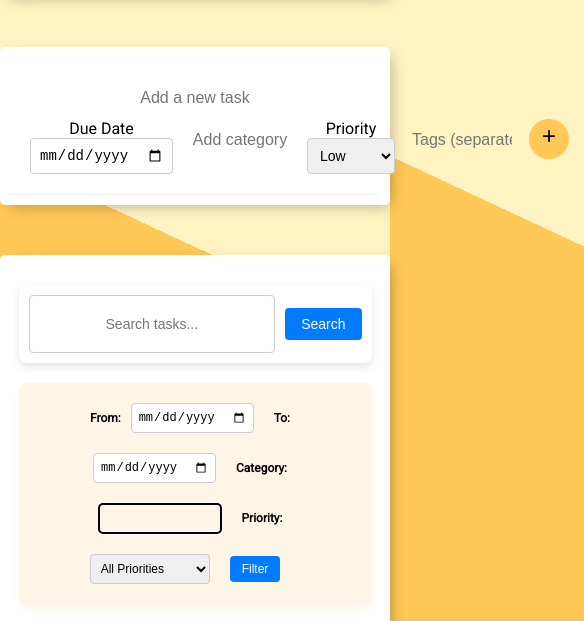
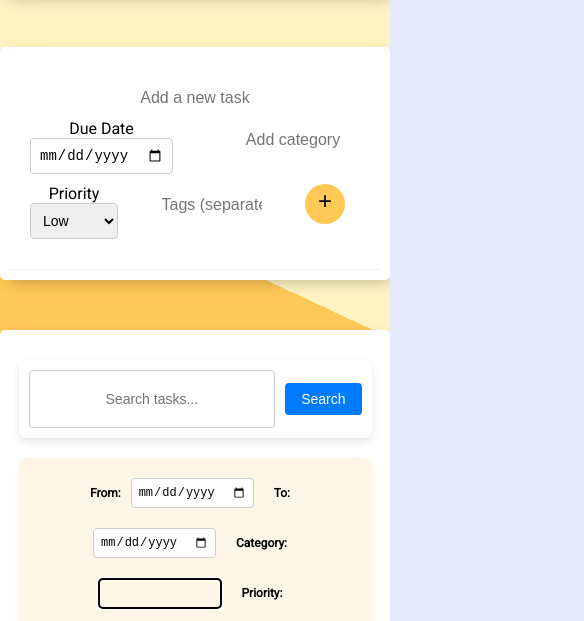
Before and after one commit to Kural18/Todo-List, a plain HTML site: page index.html in a window 390 px wide. Shown: the part 175-796 px from the top of the page, 584 px wide, since content can reach past the window. Drawn offline with Linux system fonts and the light colour scheme.

Commit message:
added some change in responsivenss

```diff
--- a/app.js
+++ b/app.js
@@ -346,7 +346,7 @@ function displayCompleted() {
   completedArray.forEach(task => {
     const li = document.createElement('li');
     li.className = 'completed_items';
-    const para = document.createElement('p');
+    const para = document.createElement('h3');
     para.textContent = task.text;
     li.appendChild(para);
 
--- a/styles.css
+++ b/styles.css
@@ -640,3 +640,17 @@ h1, h2, h3, h4, h5, h6 {
   }
 
 }
+
+
+/* Styles for screens with a maximum width of 730px */
+@media (max-width: 915px) {
+
+  .task_functions {
+    flex-wrap: wrap;
+    width: 100%;
+  }
+
+  .task_functions > * {
+    margin-bottom: 10px;
+  }
+}
```
